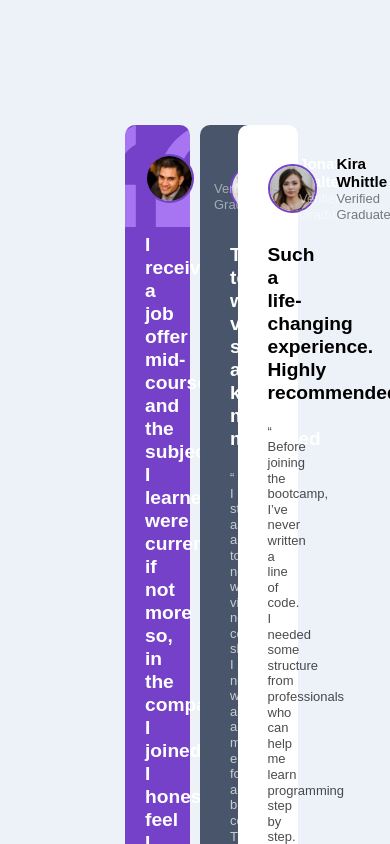
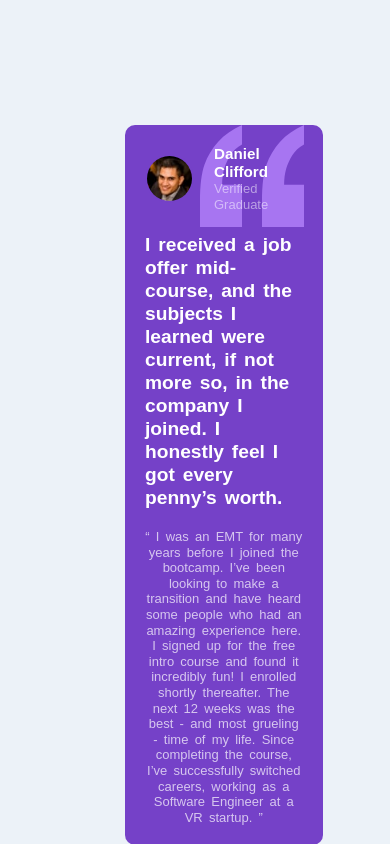
Before and after one commit to Vikashr21/Testimonials-Grid-Section, a plain HTML site: page index.html in a window 390 px wide. Shown: the top 844 px of the page. Drawn offline with Linux system fonts and the light colour scheme; a web font is replaced by a local one.

Commit message:
Update styles.css

```diff
--- a/styles.css
+++ b/styles.css
@@ -55,10 +55,9 @@ main{
 .main-grid{
 
   display: grid;
-  grid-template-columns: repeat(4,25%);
-  grid-template-rows: 50% 50% ;
-  grid-template-areas: "b1 b1 b2 b3"
-              "b4 b5 b5 b3";
+
+  grid-template-areas: "b1 b1 b1 b2 b3"
+              "b4 b5 b5 b5 b3";
 
 }
 .box1,.box2,.box3,.box4,.box5{
@@ -154,3 +153,14 @@ main{
   border:2px solid  hsl(263, 55%, 52%);
 }
 /******************/
+
+@media only screen and (max-width:600px)
+{
+  .main-grid{
+
+    display: grid;
+
+    grid-template-areas: "b1 " "b2" "b3" "b4" "b5";
+
+  }
+}
```
